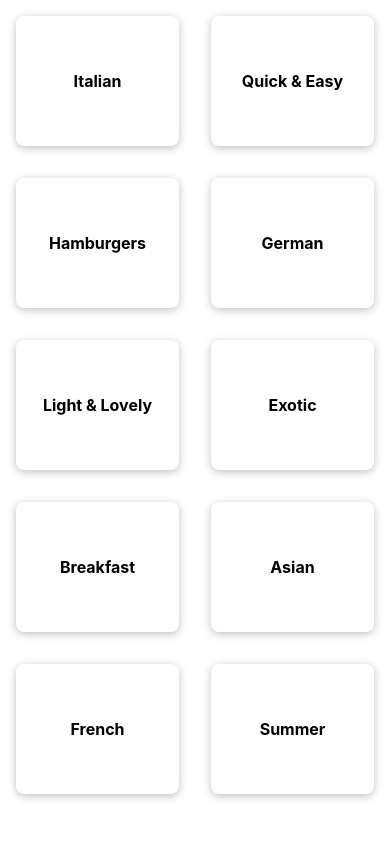
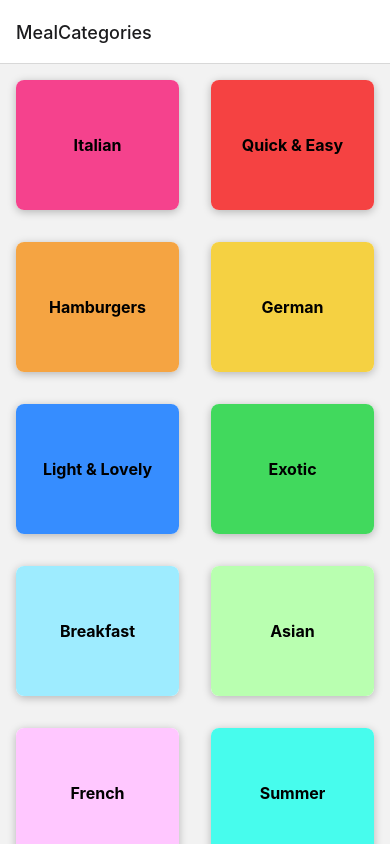
Before and after one commit to dhruvinprajapati-acute/react-native-a3, a React Native app: screen /MealCategories in a window 390 px wide. Built offline with nearby package versions, Linux system fonts and the light colour scheme.

Commit message:
adding navigation

```diff
--- a/App.tsx
+++ b/App.tsx
@@ -7,12 +7,18 @@
 
 import React from 'react';
 import CategoriesScreen from './src/screens/CategoriesScreen';
+import { NavigationContainer } from '@react-navigation/native';
+import { createNativeStackNavigator } from '@react-navigation/native-stack';
 
-
+const Stack = createNativeStackNavigator()
 
 function App(): React.JSX.Element {
   return (
-    <CategoriesScreen />
+    <NavigationContainer>
+      <Stack.Navigator>
+        <Stack.Screen name='MealCategories' component={CategoriesScreen} />
+      </Stack.Navigator>
+    </NavigationContainer>
   );
 }
 
--- a/package.json
+++ b/package.json
@@ -10,8 +10,12 @@
     "test": "jest"
   },
   "dependencies": {
+    "@react-navigation/native": "^6.1.18",
+    "@react-navigation/native-stack": "^6.11.0",
     "react": "18.3.1",
-    "react-native": "0.75.1"
+    "react-native": "0.75.1",
+    "react-native-safe-area-context": "^4.10.9",
+    "react-native-screens": "^3.34.0"
   },
   "devDependencies": {
     "@babel/core": "^7.20.0",
--- a/src/component/CategoryGridTile.tsx
+++ b/src/component/CategoryGridTile.tsx
@@ -1,11 +1,11 @@
 import React from "react";
-import { Pressable, StyleSheet, Text, View } from "react-native";
+import { Platform, Pressable, StyleSheet, Text, View } from "react-native";
 
 function CategoryGridTile({title, color} : any): React.JSX.Element{
     return(
         <View style={styles.gridItem}>
-            <Pressable style={styles.button}>
-                <View style={styles.InnerContainer}>
+            <Pressable android_ripple={{color: '#ccc'}} style={({pressed}) => [styles.button, pressed ? styles.buttonPressed : null]}>
+                <View style={[styles.InnerContainer, {backgroundColor: color}]}>
                     <Text style={styles.title}>
                         {title}
                     </Text>
@@ -26,7 +26,11 @@ const styles = StyleSheet.create({
         shadowOpacity: 0.25,
         shadowOffset:{width:0, height:2},
         shadowRadius: 8,
-        backgroundColor: 'white'
+        backgroundColor: 'white',
+        overflow: Platform.OS === 'android' ? 'hidden' : 'visible',
+    },
+    buttonPressed:{
+        opacity: 0.5,
     },
     button:{
         flex:1,
@@ -34,6 +38,7 @@ const styles = StyleSheet.create({
     InnerContainer:{
         flex: 1,
         padding: 16,
+        borderRadius: 8,
         justifyContent: 'center',
         alignItems: 'center',
     },
```
Also changed, not shown: 2 other files (tests, documents, lock files or other folders).
